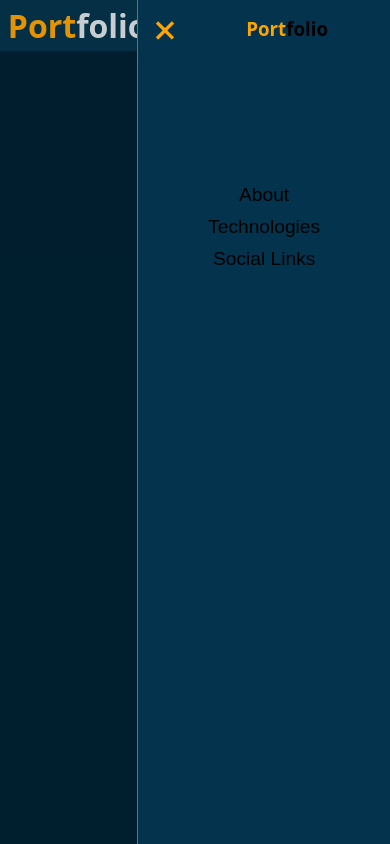
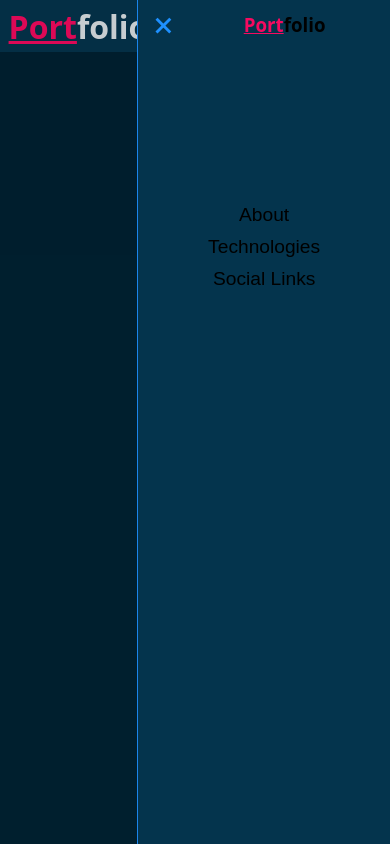
Before and after one commit to MrLloyd808/myewportfolio, a React (Vite) app: page / in a window 390 px wide. Both pictures are taken after a click on the element 367 px from the left and 32 px from the top of the page. Built offline with nearby package versions, Linux system fonts and the light colour scheme.

Commit message:
moving to desktop

```diff
--- a/src/App.css
+++ b/src/App.css
@@ -4,115 +4,3 @@
   padding: 2rem;
   padding: 0%;
 }
-
-.header-mobile {
-  display: flex;
-  justify-content: space-between;
-  background: #04344d;
-  padding: 2%;
-  position: fixed;
-  width: 100%;
-}
-
-.hamburger {
-  display: inline-block;
-  cursor: pointer;
-  padding: 10px 15px;
-  background-color: transparent;
-  border: none;
-  position: relative;
-  transform: translateY(20%);
-}
-
-.hamburger span {
-  display: block;
-  position: absolute;
-  height: 3px;
-  width: 25px;
-  background: orange;
-  border-radius: 5px;
-  opacity: 1;
-  left: 0;
-  transform: rotate(0deg);
-}
-
-span:first-child {
-    transform: translateY(270%);
-}
-
-span:last-child {
-    transform: translateY(-270%);
-}
-
-dialog {
-  background-color: #04344d;
-  min-height: 100vh;
-  padding: 0;
-  margin: 0;
-  float: right;
-  width: 65%;
-  overflow: hidden;
- border: none;
-  border-left: 1px solid dodgerblue;
-  transform: translateX(55%) translateY(-15%);
-  animation: slide 0.5s ease-in forwards;
-}
-
-@keyframes slide {
-  from {
-    transform: translateX(165%);
-  }
-  to {
-    transform: translateX(54%);
-  }
-}
-
-dialog h3 {
-  padding: 2%;
-
-}
-
-.orangetext {
-  color: orange;
-}
-
-.closebtn {
-  transform: rotateZ(45deg);
-  background: transparent;
-  border: none;
-  padding: 0%;
-  margin: 0%;
-  font-size: 2.9em;
-  color: orange;
-  outline: none;
-  margin-right: 5%;
-  cursor: pointer;
-}
-
-.nav-top-wrapper {
-  display: flex;
-  align-items: center;
-  gap: 3.2rem;
-  background-color: #04344d;
-  padding: 1% 2.5% ;
-  padding-left: 5.5% !important;
-}
-
-.nav-links {
-  width: 100%;
-  padding: 2%;
-  font-size: 1.2rem;
-  background: inherit;
-  border: none;
-  cursor: pointer;
-}
-
-.nav-links-wrapper {
-  display: flex;
-  flex-direction: column;
-  transform: translateY(125%);
-}
-
-.nav-links:hover {
-  background-color: #002233 !important;
-}
--- a/src/App.jsx
+++ b/src/App.jsx
@@ -1,29 +1,12 @@
 import React from 'react'
 import "./App.css"
+import SuperHeader from './SuperComponents/SuperHeader'
 
-export default function HeaderMobile() {
+function App() {
+  console.log(innerWidth)
   return (
-    <div className="header-mobile">
-         <h2><b className='orangetext'>Port</b>folio</h2>
-        <div className='hamburger' onClick={() => document.getElementById('NavBar').showModal()}>
-            <span></span>
-            <span></span>
-            <span></span>
-        </div>
-        <dialog id='NavBar'>
-        <div className='nav-top-wrapper'>
-         <button className='closebtn' onClick={() => document.getElementById('NavBar').close()}>+</button>
-           <h3>
-             <b className='orangetext'>Port</b>folio
-           </h3>
-        </div>
-      <div className='nav-links-wrapper'>
-        <button className='nav-links'>About</button>
-        <button className='nav-links'>Technologies</button>
-        <button className='nav-links'>Social Links</button>
-      </div>
-        </dialog>
-
-    </div>
+  <SuperHeader />
   )
 }
+
+export default App
--- a/src/Components/HeaderMobile.jsx
+++ b/src/Components/HeaderMobile.jsx
@@ -1,16 +1,29 @@
 import React from 'react'
+import "./StyledComponents/HeaderMobile.css"
 
-export const HeaderMobile = () => {
+const HeaderMobile = () => {
   return (
 
     <div className="header-mobile">
-        <h2>Portfolio</h2>
-
-        <div className='hamburger'>
+         <h2><b className='orangetext'>Port</b>folio</h2>
+        <div className='hamburger' onClick={() => document.getElementById('NavBar').showModal()}>
             <span></span>
             <span></span>
             <span></span>
         </div>
+        <dialog id='NavBar'>
+        <div className='nav-top-wrapper'>
+         <button className='closebtn' onClick={() => document.getElementById('NavBar').close()}>+</button>
+           <h3>
+             <b className='orangetext'>Port</b>folio
+           </h3>
+        </div>
+      <div className='nav-links-wrapper'>
+        <button className='nav-links'>About</button>
+        <button className='nav-links'>Technologies</button>
+        <button className='nav-links'>Social Links</button>
+      </div>
+        </dialog>
 
     </div>
   )
--- /dev/null
+++ b/src/Components/StyledComponents/HeaderMobile.css
@@ -0,0 +1,112 @@
+.header-mobile {
+    display: flex;
+    justify-content: space-between;
+    background: #04344d;
+    padding: 2.2%;
+    position: fixed;
+    width: 100%;
+  }
+
+  .hamburger {
+    display: inline-block;
+    cursor: pointer;
+    padding: 10px 15px;
+    background-color: transparent;
+    border: none;
+    position: relative;
+    transform: translateY(20%);
+  }
+  .hamburger span {
+    display: block;
+    position: absolute;
+    height: 3px;
+    width: 25px;
+    background: dodgerblue;
+    border-radius: 5px;
+    opacity: 1;
+    left: 0;
+    transform: rotate(0deg);
+  }
+
+  span:first-child {
+      transform: translateY(270%);
+  }
+
+  span:last-child {
+      transform: translateY(-270%);
+  }
+
+  dialog {
+    background-color: #04344d;
+    min-height: 100vh;
+    padding: 0;
+    margin: 0;
+    float: right;
+    width: 65%;
+    overflow: hidden;
+   border: none;
+    border-left: 1px solid dodgerblue;
+    transform: translateX(55%) translateY(-15%);
+    animation: slide 0.5s ease-in forwards;
+  }
+
+  @keyframes slide {
+    from {
+      transform: translateX(165%);
+    }
+    to {
+      transform: translateX(54%);
+    }
+  }
+
+  dialog h3 {
+    padding: 2%;
+
+  }
+
+  .orangetext {
+    color: rgb(246, 10, 96);
+    text-decoration: underline;
+  }
+
+  .closebtn {
+    transform: rotateZ(45deg);
+    background: transparent;
+    border: none;
+    font-size: 2.5em;
+    color: dodgerblue;
+    outline: none;
+    padding: 0;
+    margin-right: 5.5%;
+    cursor: pointer;
+    border-radius: 50%;
+    text-align: center;
+  }
+
+  .nav-top-wrapper {
+    display: flex;
+    align-items: center;
+    gap: 3.2rem;
+    background-color: #04344d;
+    padding: 1% 2.5% ;
+    padding-left: 5.5% !important;
+  }
+
+  .nav-links {
+    width: 100%;
+    padding: 2%;
+    font-size: 1.2rem;
+    background: inherit;
+    border: none;
+    cursor: pointer
+  }
+
+  .nav-links-wrapper {
+    display: flex;
+    flex-direction: column;
+    transform: translateY(155%);
+  }
+
+  .nav-links:hover {
+    background-color: #002233 !important;
+  }
--- /dev/null
+++ b/src/SuperComponents/SuperHeader.jsx
@@ -0,0 +1,15 @@
+import React from 'react'
+import HeaderMobile from '../Components/HeaderMobile'
+import { useState, useEffect } from 'react';
+
+export default function SuperHeader() {
+  const [width, setWidth] = useState(window.innerWidth);
+
+  useEffect(() => {
+    const handleResize = () => setWidth(window.innerWidth);
+    window.addEventListener('resize', handleResize);
+    return () => window.removeEventListener('resize', handleResize);
+  }, [width]);
+
+  return width <= 500 ? <HeaderMobile /> : '';
+}
```
Also changed, not shown: src/Components/HeaderDesktop.jsx (added, +9 -0 lines).
